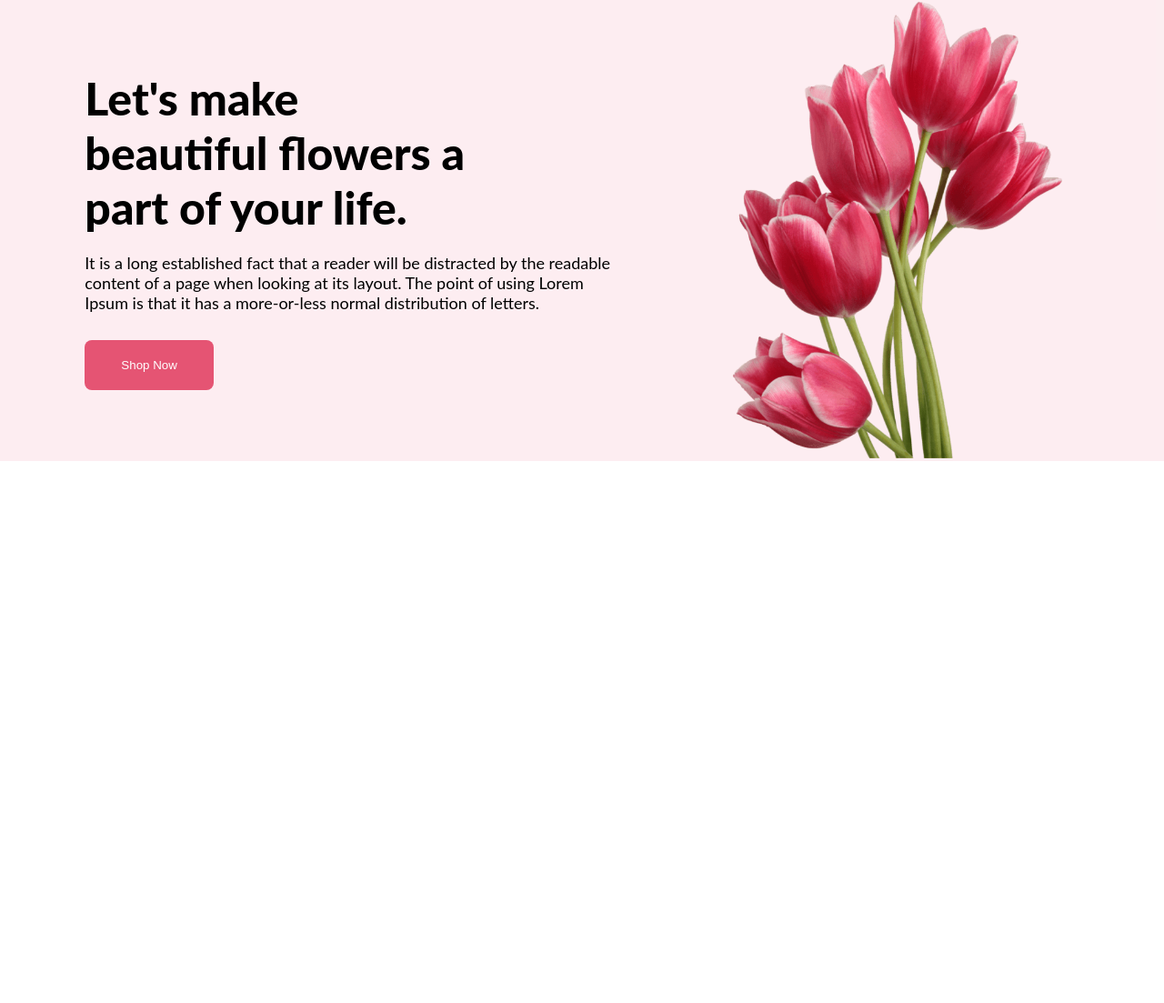
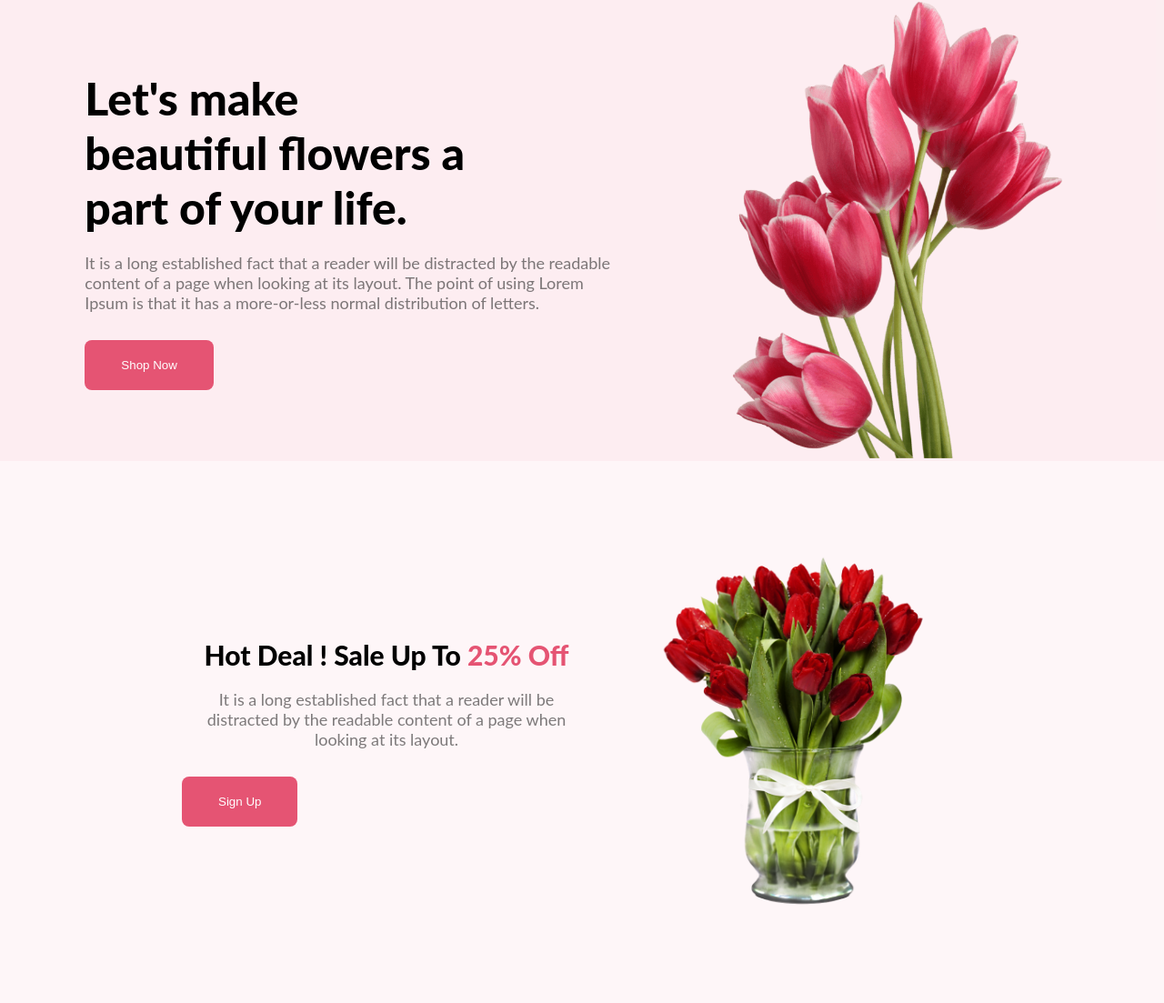
Before and after one commit to mukitur/flowershop_assigmnent1, a plain HTML site: page index.html in a window 1280 px wide. Shown: the whole page at 91% size. Before the commit the page ends 800 px from the top, so only its background shows below. Drawn offline with Linux system fonts and the light colour scheme.

Commit message:
hot deals dpart done

```diff
--- a/index.html
+++ b/index.html
@@ -34,7 +34,29 @@
         </div>
       </div>
     </header>
-    <main></main>
+    <main>
+      <!-- Hot deals part start -->
+      <section>
+        <div class="hotdeal-container">
+            <div>
+              <h1 class="hotdeal-heading">
+                Hot Deal ! Sale Up To <span class="off">25% Off</span>
+              </h1>
+              <p class="hotdeal-para">
+                It is a long established fact that a reader will be distracted by the readable content of a page when looking at its layout.
+              </p>
+              <div>
+                <a href="#"><button class="main-btn">Sign Up</button></a>
+              </div>
+
+            </div>
+            <div>
+                <div class="deals-image">
+                    <img class="hotdeal-img" src="images/hot-deals.png" alt="" />
+                </div>
+            </div>
+      </section>
+    </main>
     <footer></footer>
   </body>
 </html>
--- a/styles/styles.css
+++ b/styles/styles.css
@@ -12,7 +12,7 @@ body {
   padding: 20px 40px;
   border: none;
 }
-
+/* header part */
 .header-container {
   display: flex;
   justify-content: space-evenly;
@@ -30,8 +30,48 @@ body {
   font-weight: 400;
   margin-top: 20px;
   margin-bottom: 30px;
+  color: rgba(39, 39, 39, 0.6);
 }
 .banner-img {
   width: 400px;
   position: bottom-right;
 }
+/* Featured products */
+/* hot deals Part */
+.hotdeal-container {
+  display: flex;
+  justify-content: space-evenly;
+  align-items: center;
+  background-color: rgba(229, 84, 115, 0.05);
+  padding-top: 150px;
+  padding-bottom: 150px;
+  padding: 100px 200px;
+}
+.hotdeal-heading {
+  font-size: 30px;
+  font-weight: 800;
+  text-align: center;
+  width: 450px;
+  text-align: center;
+}
+.hotdeal-para {
+  width: 450px;
+  font-size: 18px;
+  font-weight: 400;
+  margin-top: 20px;
+  margin-bottom: 30px;
+  text-align: center;
+  color: rgba(39, 39, 39, 0.6);
+}
+
+.off {
+  color: #e55473;
+}
+.deals-image {
+  width: 450px;
+  display: flex;
+  justify-content: center;
+}
+.hotdeal-img {
+  width: 300px;
+}
```
Also changed, not shown: images/hot-deals.png (renamed from images/pngwing 8.png).
